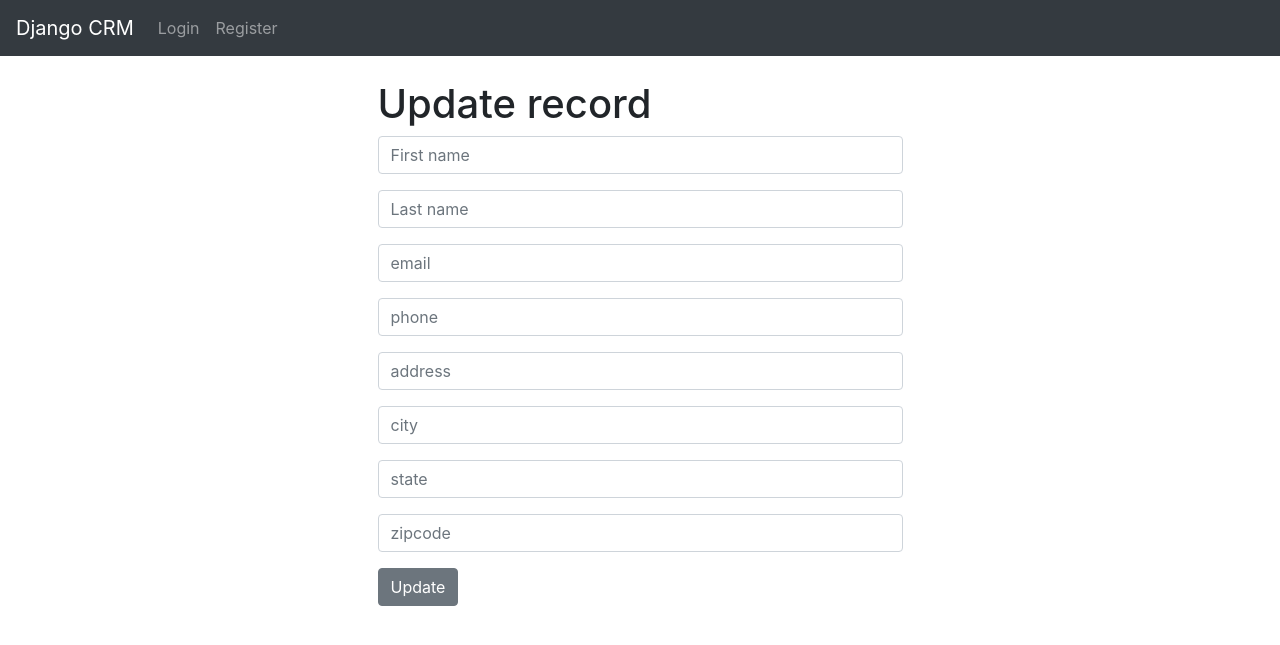
After one commit to Kstyk/Django-Zarz-dzanie-U-ytkownikami, a Django app: template dcrm/website/templates/update_record.html in a window 1280 px wide. The commit adds this page. Shown: the top 645 px of the page. Run offline with Django 4.2, Linux system fonts and the light colour scheme; the template is opened without the code that fills it: values that come from a table or form of the project are taken from there, others are empty.

Commit message:
Dodanie mozliwości edytowania rekordu

```diff
--- a/dcrm/website/templates/record.html
+++ b/dcrm/website/templates/record.html
@@ -27,4 +27,6 @@
     <a href="{% url 'home' %}" class="btn btn-outline-secondary">Back to home</a>
     <a href="{% url 'delete' customer_record.id %}"
        class="btn btn-outline-danger">Delete</a>
+    <a href="{% url 'update' customer_record.id %}"
+       class="btn btn-outline-primary">Update</a>
 {% endblock content %}
--- /dev/null
+++ b/dcrm/website/templates/update_record.html
@@ -0,0 +1,11 @@
+{% extends "base.html" %}
+{% block content %}
+    <div class="col-md-6 offset-md-3">
+        <h1>Update record</h1>
+        <form method="post">
+            {% csrf_token %}
+            {{ form.as_p }}
+            <button type="submit" class="btn btn-secondary">Update</button>
+        </form>
+    </div>
+{% endblock content %}
--- a/dcrm/website/urls.py
+++ b/dcrm/website/urls.py
@@ -8,5 +8,6 @@ urlpatterns = [
     path('register/', views.register_user, name="register"),
     path('record/<int:pk>', views.customer_record, name="record"),
     path('delete_record/<int:pk>', views.delete_record, name='delete'),
+    path('update_record/<int:pk>', views.update_record, name='update'),
     path('add_record/', views.add_record, name='add_record')
 ]
```
Also changed, not shown: dcrm/website/views.py (+17 -1 lines).
